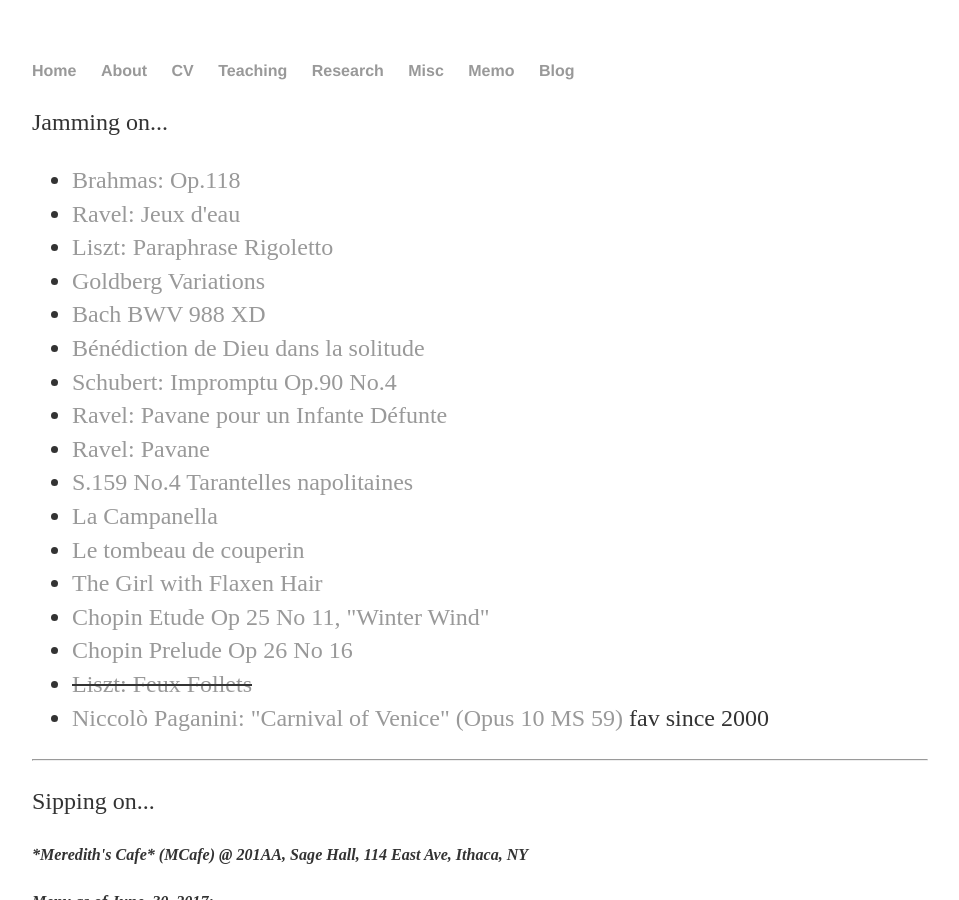
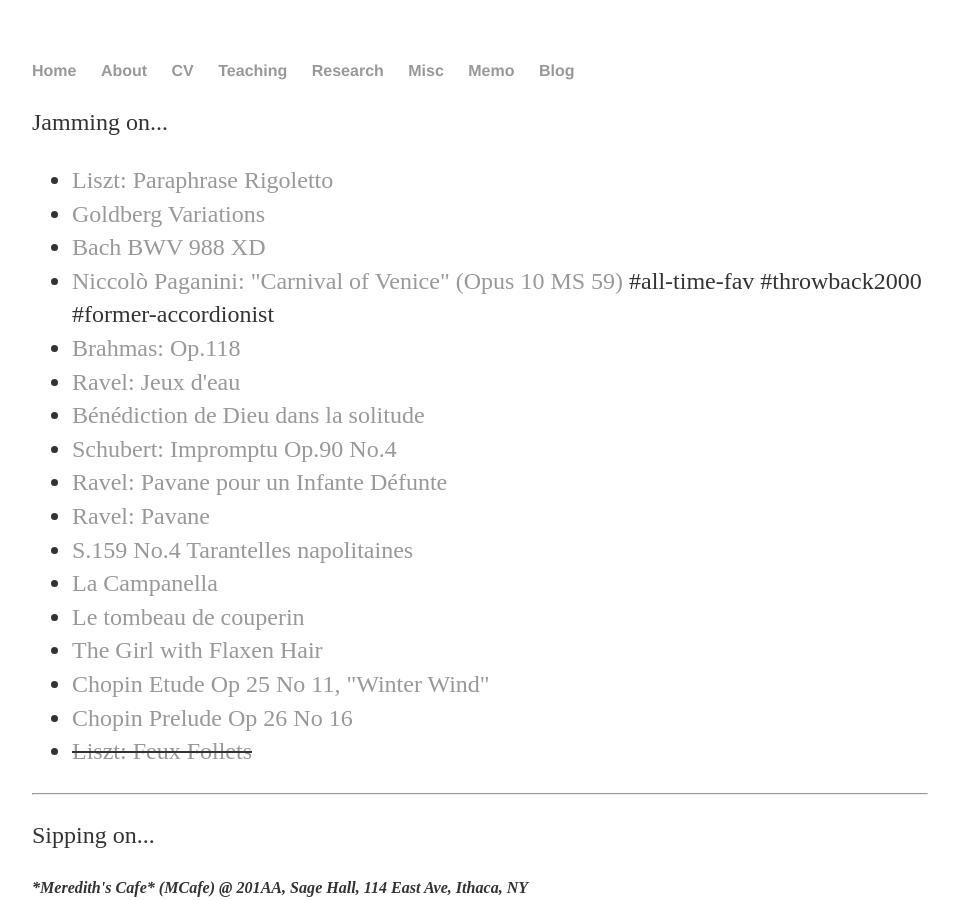
Before and after one commit to shenglih/shenglih.github.io, a Jekyll site: the page built from misc/index.html, in a window 1280 px wide and 900 px high. Shown: the whole window, without its empty margins (160-1119 px from the left). Built offline with Jekyll 4.4.1, drawn with Linux system fonts in a browser that asks for light colours.

Commit message:
Update index.html

```diff
--- a/misc/index.html
+++ b/misc/index.html
@@ -5,11 +5,12 @@
 <div class="blurb">
 	<p> Jamming on... </p>
 	<ul>
-		<li> <a href="/misc/Brahms_118.pdf">Brahmas: Op.118 </a> </li>
-		<li> <a href="/misc/Jeux_d_eau.pdf">Ravel: Jeux d'eau</a> </li>
 		<li> <a href="/misc/Rigoletto.pdf"> Liszt: Paraphrase Rigoletto</a></li>
 		<li> <a href="/misc/Goldberg_Variations__facsimile_.pdf"> Goldberg Variations</a> </li>
 		<li> <a href="/misc/gv.pdf">Bach BWV 988 XD </a> </li>
+		<li> <a href="http://www.accordionist.net/68/"> Niccolò Paganini: "Carnival of Venice" (Opus 10 MS 59) </a> #all-time-fav #throwback2000 #former-accordionist</li>
+		<li> <a href="/misc/Brahms_118.pdf">Brahmas: Op.118 </a> </li>
+		<li> <a href="/misc/Jeux_d_eau.pdf">Ravel: Jeux d'eau</a> </li>
 		<li> <a href="/misc/Harmonies_poetiques_et_religieuses_scan.pdf"> Bénédiction de Dieu dans la solitude</a> </li>
 		<li> <a href="/misc/6961_impromptus-d-899-op-90-complete-score-missing-page-in-no-4-109697cf-4f24-4410-ab0a-16a53e277e00.pdf"> Schubert: Impromptu Op.90 No.4</a> </li>
 		<li> <a href="/misc/Pavane_pour_une_infante_d_funte_Piano.pdf">Ravel: Pavane pour un Infante Défunte </a> </li>
@@ -21,7 +22,6 @@
 		<li> <a href="">Chopin Etude Op 25 No 11, "Winter Wind"</a></li>
 		<li> <a href=""> Chopin Prelude Op 26 No 16 </a></li>
 		<li> <del> <a href=""> Liszt: Feux Follets </a></del></li>
-		<li> <a href="http://www.accordionist.net/68/"> Niccolò Paganini: "Carnival of Venice" (Opus 10 MS 59) </a> fav since 2000</li>
 
 	</ul>
 	<hr>
```
